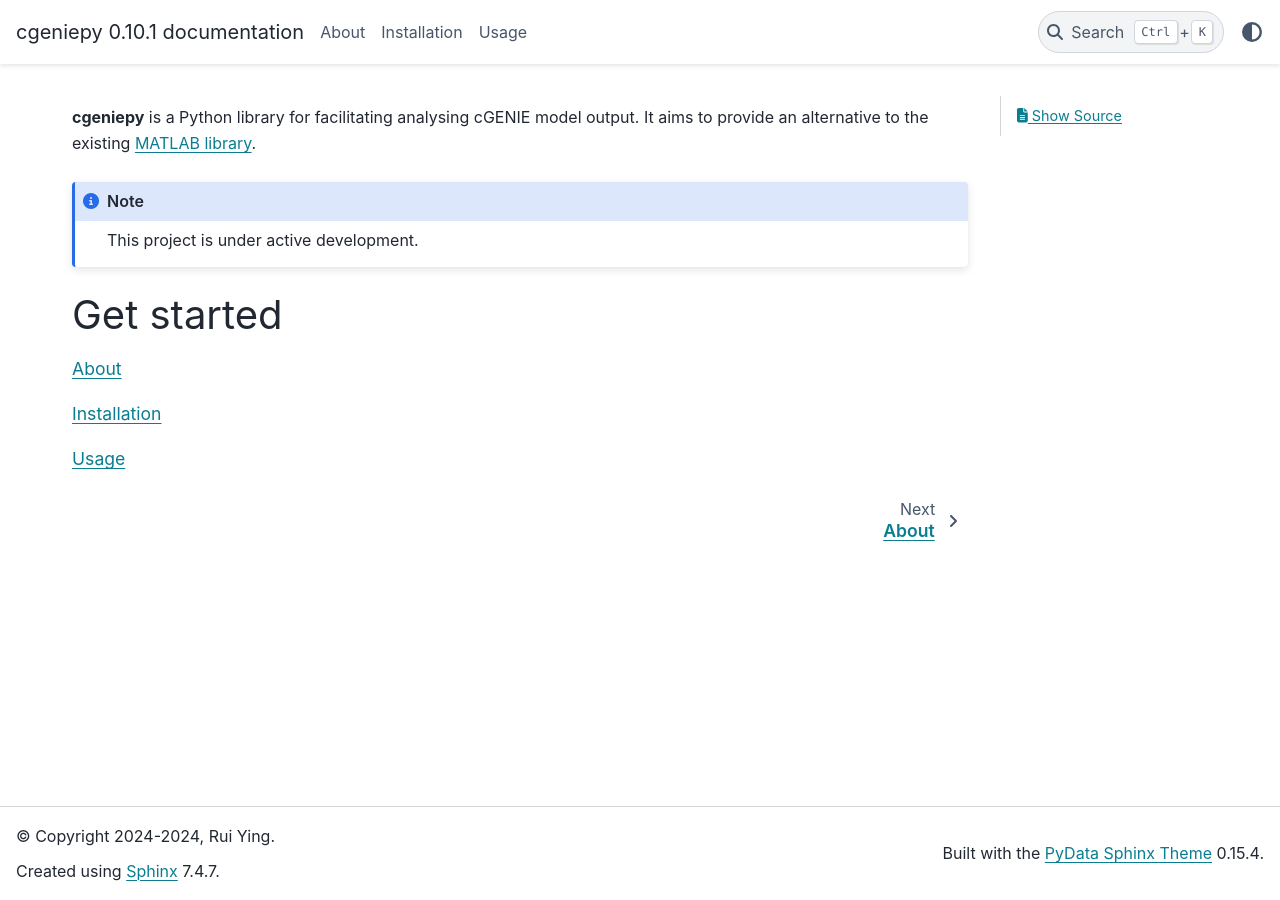
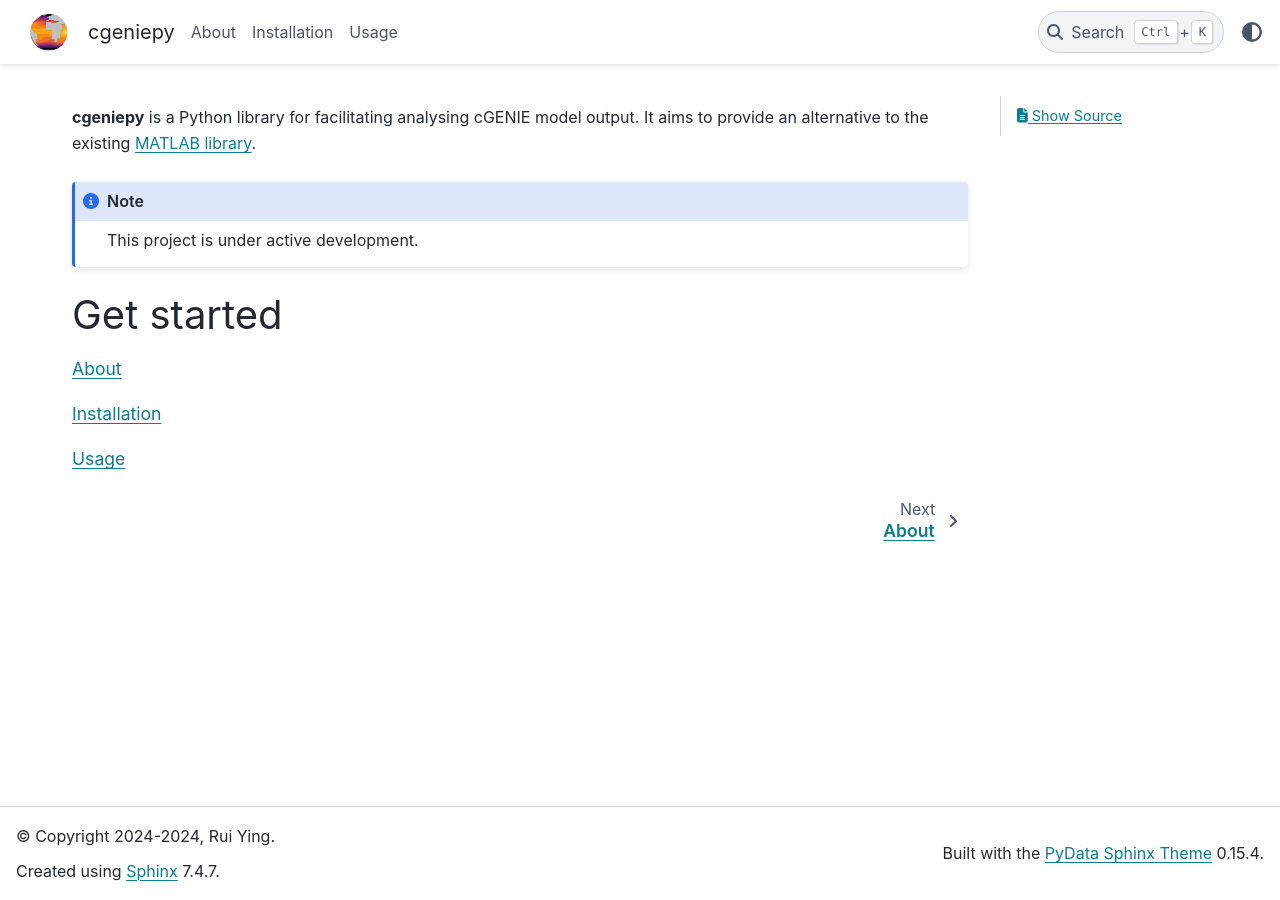
Before and after one commit to ruiying-ocean/cgeniepy, a Sphinx documentation site: the page built from docs/source/index.rst, in a window 1280 px wide. Built offline with Sphinx 7.4.7 and the PyData theme 0.15.4, drawn with Linux system fonts in a browser that asks for light colours.

Commit message:
update the logo text in html_option

```diff
--- a/docs/source/conf.py
+++ b/docs/source/conf.py
@@ -41,7 +41,13 @@ master_doc = "index"
 # https://www.sphinx-doc.org/en/master/usage/configuration.html#options-for-html-output
 html_theme = "pydata_sphinx_theme"
 html_static_path = ['_static']
-html_logo = "_static/logo.png"
+
+html_logo = "_static/logo.svg"
+html_favicon = "_static/logo.svg"
+
 html_theme_options = {
-   "navbar_align": "left"
+    "navbar_align": "left",
+    "logo": {
+        "text": "cgeniepy",
+    },
 }
```
